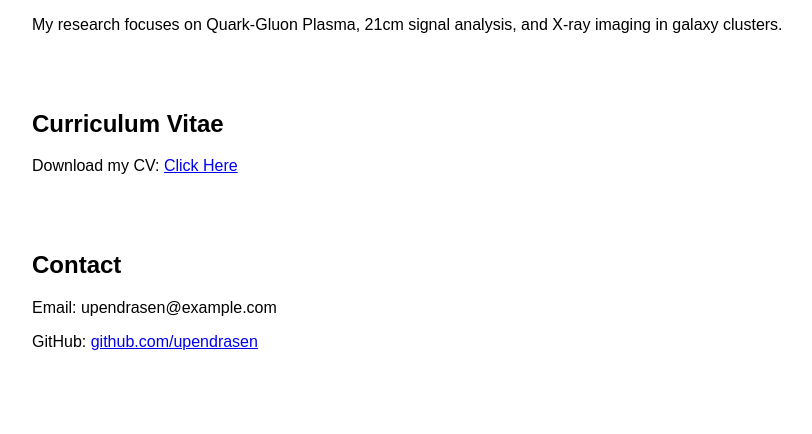
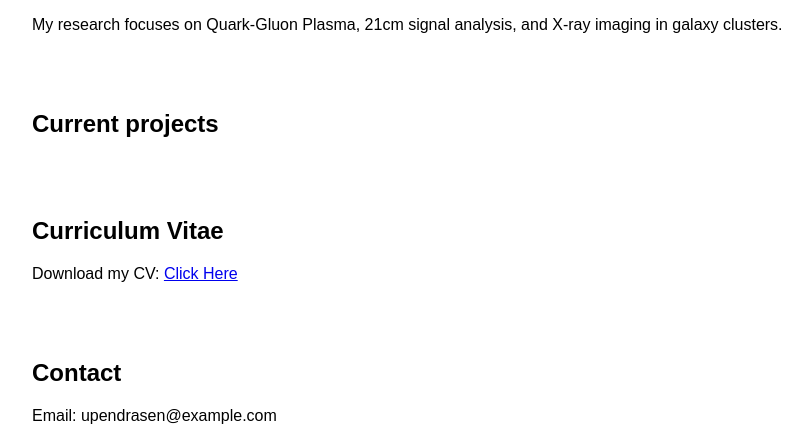
Before and after one commit to Upendra97639/chakma.github.io, a plain HTML site: page index.html in a window 1280 px wide. Shown: the part 358-792 px from the top of the page, without its empty margins (208-1020 px from the left). Drawn offline with Linux system fonts and the light colour scheme.

Commit message:
Update index.html

```diff
--- a/index.html
+++ b/index.html
@@ -32,6 +32,10 @@
         <p>My research focuses on Quark-Gluon Plasma, 21cm signal analysis, and X-ray imaging in galaxy clusters.</p>
     </section>
 
+    <section id="current projects">
+        <h2>Current projects</h2>
+    </section>
+
     <section id="cv">
         <h2>Curriculum Vitae</h2>
         <p>Download my CV: <a href="cv.pdf" target="_blank">Click Here</a></p>
```
